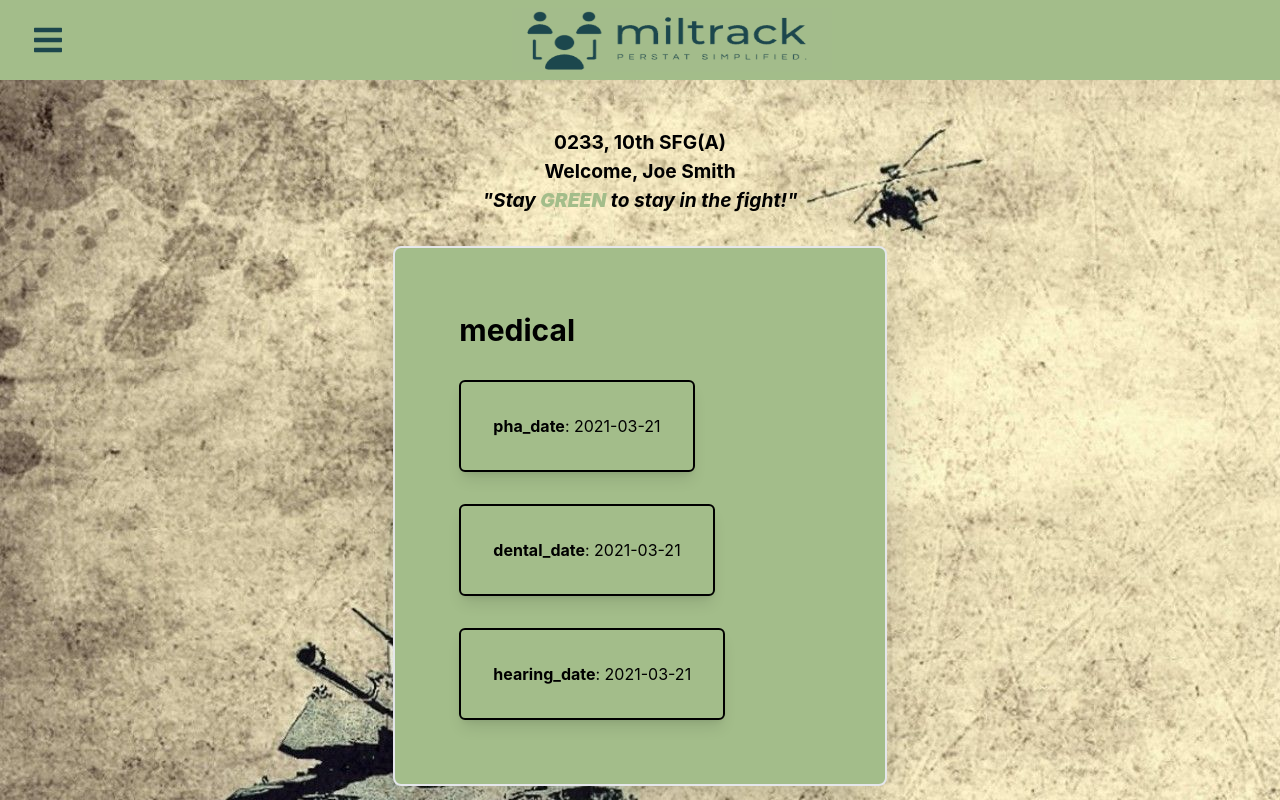
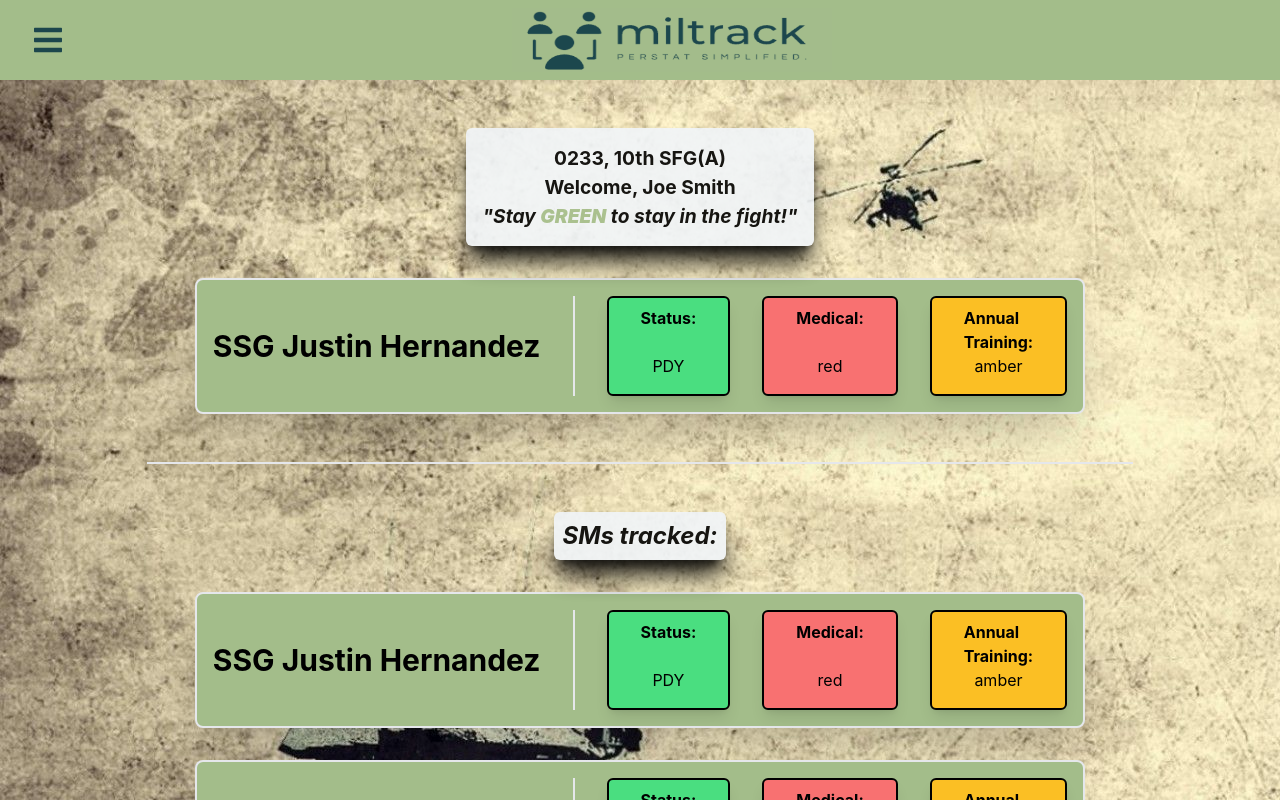
Before and after one commit to snack-boomz/miltrack, a React (Create React App) app in the folder client/: page /dashboard in a window 1280 px wide. Shown: the top 800 px of the page. Built offline with nearby package versions, Linux system fonts and the light colour scheme.

Commit message:
formatting of sub tags, testing of sms, dashboard, and welcome message formatting

```diff
--- a/client/src/components/SubTag.jsx
+++ b/client/src/components/SubTag.jsx
@@ -11,24 +11,46 @@ const SubTag = (props) => {
     const colorHelper = (amber, red) => {
 
         if (red) {
-            return 'bg-red-400 border border-2 border-black border-double p-8 rounded-md shadow-lg';
+            return 'bg-red-400 border border-2 border-black border-double py-2 px-8 rounded-md shadow-lg break-all';
 
         } else if (amber) {
-            return 'bg-amber-400 border border-2 border-black border-double p-8 rounded-md shadow-lg'
+            return 'bg-amber-400 border border-2 border-black border-double py-2 px-8 rounded-md shadow-lg break-all';
 
         } else {
-            return 'bg-green-400 border border-2 border-black border-double p-8 rounded-md shadow-lg'
+            return 'bg-green-400 border border-2 border-black border-double py-2 px-8 rounded-md shadow-lg break-all';
         }
     }
 
+    const currentLabelHelper = (currentLabel) => {
+
+        if (currentLabel == "Annual Training") {
+            return "Annual"
+        } else {
+            return currentLabel;
+        }
+
+    }
+
+    const currentLabelHelper2 = (currentLabel) => {
+
+        if (currentLabel == "Annual Training") {
+            return "Training"
+        } else {
+            return;
+        }
+
+    }
+
     return (
-        <ul key="0" className="w-8/12 list-none flex flex-row flex-wrap gap-8 border border-2 border-gray border-double mx-auto my-8 p-16 bg-[#A3BD8A] rounded-lg shadow-2xl justify-start">
+        <ul key="0" className="w-6/12 h-8/12 min-w-fit max-w-fit list-none flex flex-row flex-wrap gap-8 border border-2 border-gray border-double mx-auto my-8 p-4 bg-[#A3BD8A] rounded-lg shadow-2xl justify-center">
             <h2 className="text-3xl font-bold border-r-2 py-8 pr-8">{props.currentSM.rank} {props.currentSM.full_name}</h2>
             {props.elements.map((element, index) => {
+
                 let currentLabel = "";
                 let currentLabelStatus = "";
                 let amber = false;
                 let red = false;
+
                 Object.keys(element).map((key, key_index) => {
 
                     if (key === "id") {
@@ -109,7 +131,21 @@ const SubTag = (props) => {
 
                 })
 
-                return <li key={index} className={ colorHelper(amber, red) }><strong>{currentLabel}:</strong> <br/><p className="text-center">{currentLabelStatus}</p> </li>;
+                return <li
+                key={index}
+                className={ colorHelper(amber, red) }>
+                    <strong className="text-center">
+                        {/* If label isn't annual training, put colon after label */}
+                        { currentLabelHelper(currentLabel) }{currentLabelHelper2(currentLabel) === undefined ? ":" : ""}
+                        <br/>
+                    </strong>
+                    <strong className="text-center">
+                        {/* If label isn't annual training, do not add colon on new line */}
+                        { currentLabelHelper2(currentLabel) }{currentLabelHelper2(currentLabel) !== undefined ? ":" : ""}
+                    </strong>
+                    <br/>
+                    <p className="text-center">{currentLabelStatus}</p>
+                    </li>;
 
             })}
         </ul>
--- a/client/src/components/dashboard.jsx
+++ b/client/src/components/dashboard.jsx
@@ -53,18 +53,24 @@ function Dashboard() {
             {data_user_basic.map((val, key) => {
                 return (
                     <section key={key} id="wrapper" className="pb-8 m-12">
-                    <section id='welcome_box'>
+                    <section id='welcome_box' className="w-1/5 mx-auto p-4 min-w-fit max-w-fit bg-slate-100 opacity-90 rounded-md shadow-xl shadow-black">
                         <tr key={key}>
                         <div>{val.unit_id}</div>
                         <div>Welcome, {val.username}</div>
                         <div style={{fontStyle: 'italic'}}>"Stay <strong className="text-[#A3BD8A]">GREEN</strong> to stay in the fight!"</div>
                         </tr>
                     </section>
-                         <IndivTag elements={ testObject } component="medical"/>
+                         {/* <IndivTag elements={ testObject } component="medical"/> */}
                          {/* Logged in Soldier below */}
-                            <SubTag elements={ testArrayOfObjects } currentSM= { userObject } key={key}/>
-                            <hr className="w-10/12 mx-auto border-t-2 mt-12"/>
-                            <h3 className="text-2xl font-bold italic text-center mx-auto mt-12">SMs tracked:</h3>
+                        <SubTag elements={ testArrayOfObjects } currentSM= { userObject } key={key}/>
+                        <hr className="w-10/12 mx-auto border-t-2 mt-12"/>
+                        <h3 className="w-2/12 text-2xl font-bold italic text-center min-w-fit max-w-fit mx-auto mt-12 p-2 bg-slate-100 opacity-90 rounded-md shadow-xl shadow-black">SMs tracked:</h3>
+                        {/* Subordinates below */}
+                        <SubTag elements={ testArrayOfObjects } currentSM= { userObject } key={key}/>
+                        <SubTag elements={ testArrayOfObjects } currentSM= { userObject } key={key}/>
+                        <SubTag elements={ testArrayOfObjects } currentSM= { userObject } key={key}/>
+                        <SubTag elements={ testArrayOfObjects } currentSM= { userObject } key={key}/>
+                        <SubTag elements={ testArrayOfObjects } currentSM= { userObject } key={key}/>
                     </section>
                 )
             })}
```
